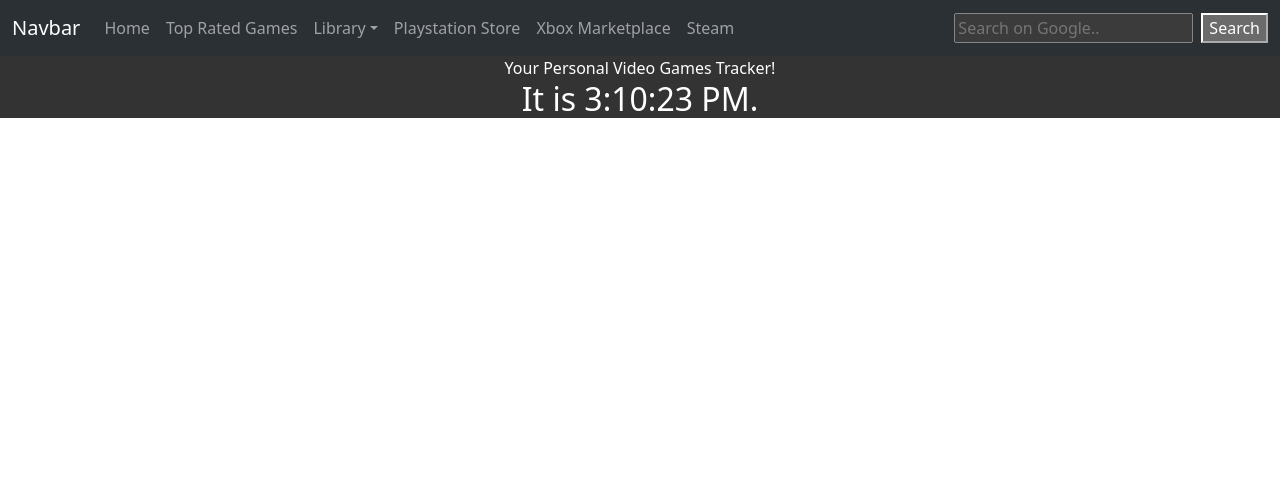
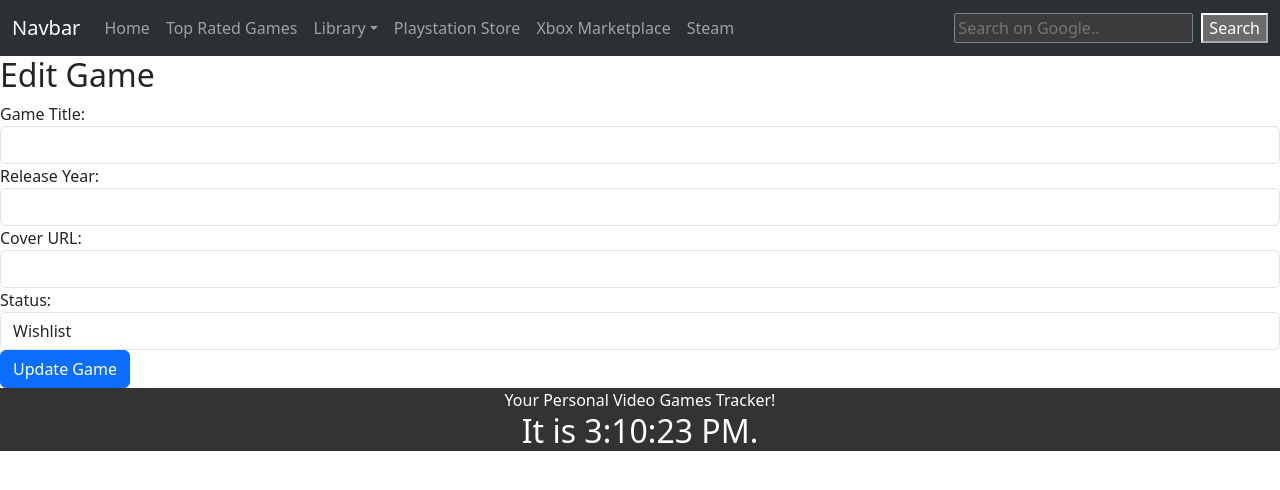
Before and after one commit to NathanCarr10/Data-Rep-Project-2024, a React (Create React App) app: page /edit/1 in a window 1280 px wide. Shown: the top 490 px of the page. Built offline with nearby package versions, Linux system fonts and the light colour scheme; no server answers.

Commit message:
created edit.js page to allow user to edit a game and change status from wishlist/completed

```diff
--- a/src/App.js
+++ b/src/App.js
@@ -12,6 +12,7 @@ import TopRatedGames from './components/TopRatedGames';
 import AddGames from './components/AddGames';
 import Wishlist from './components/Wishlist';
 import CompletedGames from './components/CompletedGames';
+import EditGame from './components/Edit';
 
 //App component is the main component of the application.
 function App() {
@@ -25,6 +26,7 @@ function App() {
         <Route path="/WishList" element={<Wishlist />} />
         <Route path="/Top-Rated" element={<TopRatedGames />} />
         <Route path="/CompletedGames" element={<CompletedGames />} />
+        <Route path="/edit/:id" element={<EditGame />} />
       </Routes>
       <Footer />
     </Router>
--- /dev/null
+++ b/src/components/Edit.js
@@ -0,0 +1,101 @@
+import React, {useState, useEffect} from 'react';
+import { useParams, useNavigate } from 'react-router-dom';
+import axios from 'axios';
+//import { response } from 'express';
+
+export default function EditGame() {
+
+    //Get game ID from URL
+    const {id} = useParams();
+
+    //Game state variables
+    const [title, setTitle] = useState('');
+    const [releaseYear, setReleaseYear] = useState('');
+    const [coverURL, setCoverURL] = useState('');
+    const [status, setStatus] = useState('wishlist'); // Default to wishlist
+
+    const navigate = useNavigate();
+
+    //Fetch game data when the component starts
+    useEffect(() => {
+        axios.get(`http://localhost:4000/api/games/${id}`)
+        .then((response) => {
+            const game = response.data;
+            setTitle(game.title);
+            setReleaseYear(game.releaseYear);
+            setCoverURL(game.coverURL);
+            setStatus(game.status);
+        })
+        .catch((error) => {
+            console.error('Error fetching game: ', error);
+        });
+    }, [id]);
+
+    const handleSubmit = (event) => {
+        event.preventDefault();
+        const updatedGame = { title, releaseYear, coverURL, status};
+
+        axios.put(`http://localhost:4000/api/games/${id}`, updatedGame)
+        .then((response) => {
+            console.log('Game updated:', response.data);
+            navigate('/Wishlist');
+        })
+        .catch((error) => {
+            console.error('Error updating game:', error);
+        });
+    };
+
+    return (
+        <div>
+          <h2>Edit Game</h2>
+          <form onSubmit={handleSubmit}>
+            <div className="form-group">
+              <label>Game Title:</label>
+              <input
+                type="text"
+                className="form-control"
+                value={title}
+                onChange={(e) => setTitle(e.target.value)}
+                required
+              />
+            </div>
+            <div className="form-group">
+              <label>Release Year:</label>
+              <input
+                type="text"
+                className="form-control"
+                value={releaseYear}
+                onChange={(e) => setReleaseYear(e.target.value)}
+                required
+              />
+            </div>
+            <div className="form-group">
+              <label>Cover URL:</label>
+              <input
+                type="text"
+                className="form-control"
+                value={coverURL}
+                onChange={(e) => setCoverURL(e.target.value)}
+                required
+              />
+            </div>
+            <div className="form-group">
+              <label>Status:</label>
+              <select
+                className="form-control"
+                value={status}
+                onChange={(e) => setStatus(e.target.value)}
+                required
+              >
+                <option value="wishlist">Wishlist</option>
+                <option value="completed">Completed</option>
+              </select>
+            </div>
+            <div className="form-group">
+              <button type="submit" className="btn btn-primary">Update Game</button>
+            </div>
+          </form>
+        </div>
+      );
+
+};
--- a/src/components/Wishlist.js
+++ b/src/components/Wishlist.js
@@ -1,4 +1,5 @@
 import React, {useState, useEffect} from 'react';
+import { Link } from 'react-router-dom';
 
 const Wishlist = () => {
     // State to hold the list of games in the wishlist
@@ -28,6 +29,10 @@ const Wishlist = () => {
                   <h3>{game.title}</h3>
                   <p>Release Year: {game.releaseYear}</p>
                   <img src={game.coverURL} alt={game.title} style={{ width: '200px', height: 'auto' }} />
+                  <p>Status: {game.status}</p>
+                  <Link to={`/edit/${game._id}`}>
+                  <button>Edit</button>
+                  </Link>
                 </li>
               ))}
             </ul>
```
Also changed, not shown: 1 other file (tests, documents, lock files or other folders).
